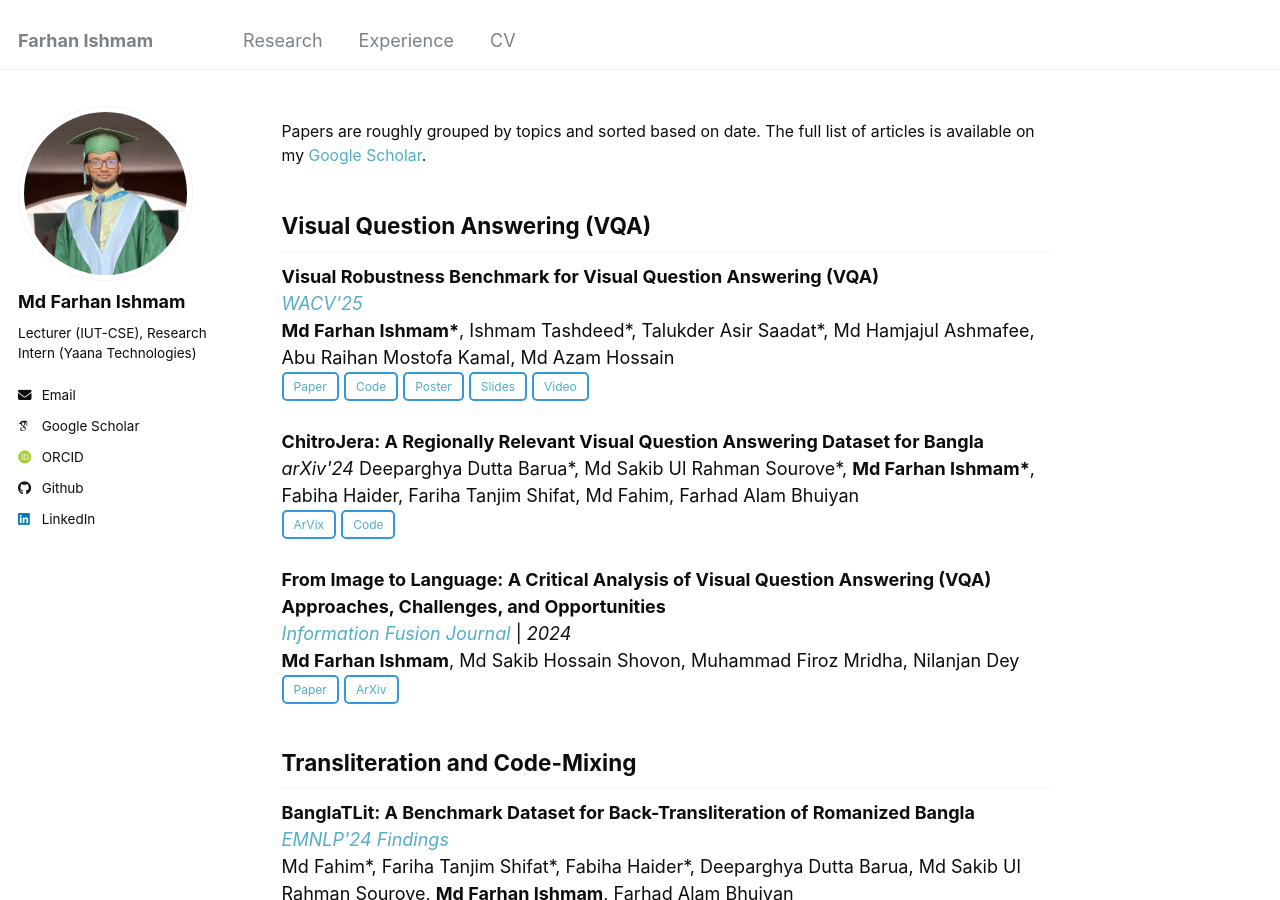
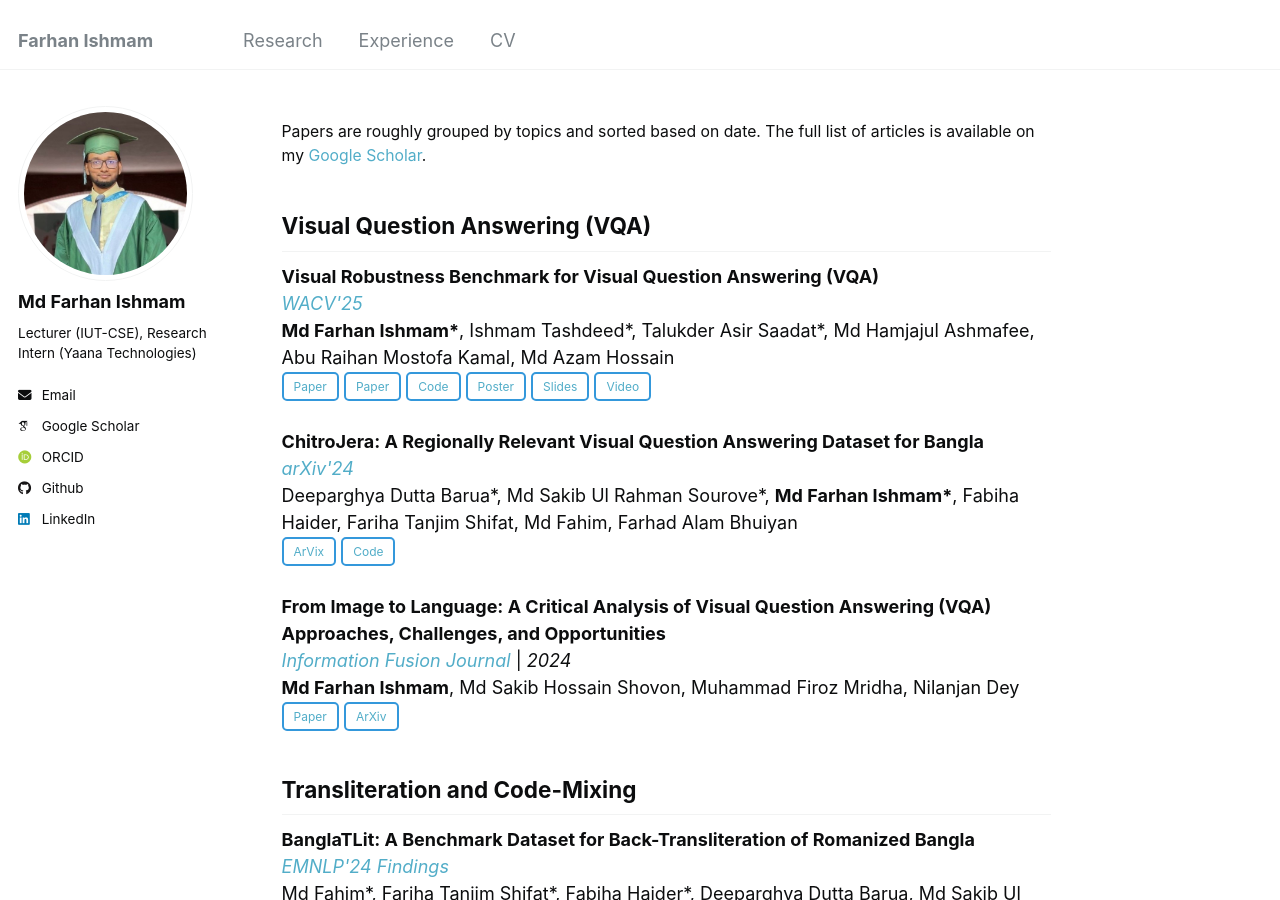
Before and after one commit to farhanishmam/farhanishmam.github.io, a Jekyll site: the page built from _pages/publications.html, in a window 1280 px wide and 900 px high. Built offline with Jekyll 4.4.1, drawn with Linux system fonts in a browser that asks for light colours; some web fonts are replaced.

Commit message:
Update publications.html

```diff
--- a/_pages/publications.html
+++ b/_pages/publications.html
@@ -39,7 +39,8 @@ The full list of articles is available on my <a href="https://scholar.google.com
     <em><a href="https://wacv2025.thecvf.com/">WACV'25</a></em><br>
     <strong>Md Farhan Ishmam*</strong>, Ishmam Tashdeed*, Talukder Asir Saadat*, Md Hamjajul Ashmafee, Abu Raihan Mostofa Kamal, Md Azam Hossain<br>
     <button class="transparent-button" onclick="window.location.href='https://openaccess.thecvf.com/content/WACV2025/papers/Ishmam_Visual_Robustness_Benchmark_for_Visual_Question_Answering_VQA_WACV_2025_paper.pdf'"><a href="https://openaccess.thecvf.com/content/WACV2025/papers/Ishmam_Visual_Robustness_Benchmark_for_Visual_Question_Answering_VQA_WACV_2025_paper.pdf">Paper</a></button>
-    <button class="transparent-button" onclick="window.location.href='https://github.com/ishmamt/VQA-Visual-Robustness-Benchmark'"><a href="https://github.com/ishmamt/VQA-Visual-Robustness-Benchmark">Code</a></button>
+    <button class="transparent-button" onclick="window.location.href='https://openaccess.thecvf.com/content/WACV2025/supplemental/Ishmam_Visual_Robustness_Benchmark_WACV_2025_supplemental.pdf'"><a href="https://openaccess.thecvf.com/content/WACV2025/supplemental/Ishmam_Visual_Robustness_Benchmark_WACV_2025_supplemental.pdf">Paper</a></button>
+  <button class="transparent-button" onclick="window.location.href='https://github.com/ishmamt/VQA-Visual-Robustness-Benchmark'"><a href="https://github.com/ishmamt/VQA-Visual-Robustness-Benchmark">Code</a></button>
    <button class="transparent-button" onclick="window.location.href='https://drive.google.com/file/d/1uT4KG9YW7o_VTsYtsaVcf4iAVyktl1e0/view'"><a href="https://drive.google.com/file/d/1uT4KG9YW7o_VTsYtsaVcf4iAVyktl1e0/view">Poster</a></button>
   <button class="transparent-button" onclick="window.location.href='https://drive.google.com/file/d/17uBXQkbWralJ1le3nU0p1HUJ-nSjRrYf/view'"><a href="https://drive.google.com/file/d/17uBXQkbWralJ1le3nU0p1HUJ-nSjRrYf/view">Slides</a></button>
   <button class="transparent-button" onclick="window.location.href='https://drive.google.com/file/d/1TZFlTdcHcKIKArEVZmUfWKVzNZRNxZh8/view'"><a href="https://drive.google.com/file/d/1TZFlTdcHcKIKArEVZmUfWKVzNZRNxZh8/view">Video</a></button>
@@ -47,7 +48,7 @@ The full list of articles is available on my <a href="https://scholar.google.com
 <br>
 <div class="section-item">
     <strong>ChitroJera: A Regionally Relevant Visual Question Answering Dataset for Bangla</strong><br>
-    <em>arXiv'24</em>
+    <em><a href="https://arxiv.org/">arXiv'24</a></em><br>
     Deeparghya Dutta Barua*, Md Sakib Ul Rahman Sourove*, <strong>Md Farhan Ishmam*</strong>, Fabiha Haider, Fariha Tanjim Shifat, Md Fahim, Farhad Alam Bhuiyan<br>
     <button class="transparent-button" onclick="window.location.href='https://arxiv.org/abs/2410.14991'"><a href="https://arxiv.org/abs/2410.14991">ArVix</a></button>
     <button class="transparent-button" onclick="window.location.href='https://github.com/farhanishmam/ChitroJera'"><a href="https://github.com/farhanishmam/ChitroJera">Code</a></button>
```
